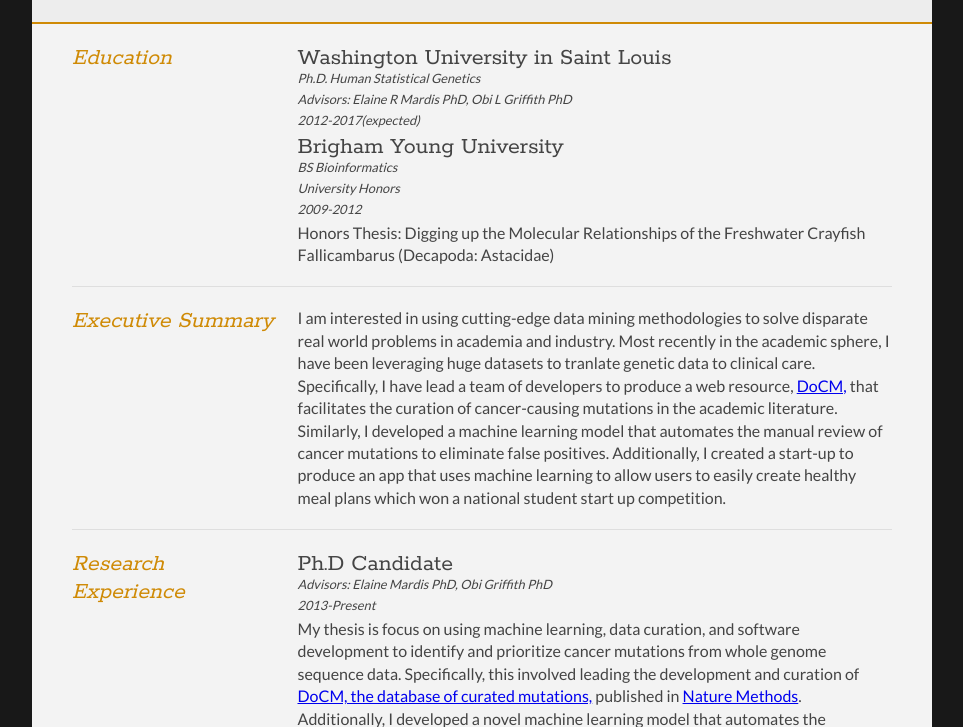
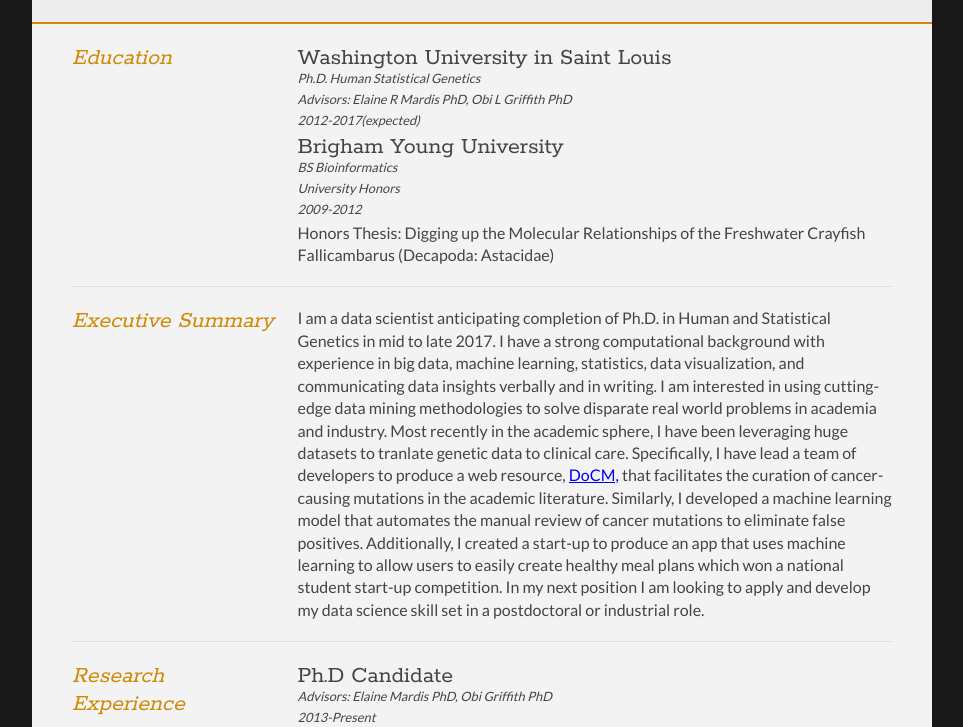
Before and after one commit to bainscou/bainscou.github.io, a plain HTML site: page cv/index.html in a window 1280 px wide. Shown: the part 191-918 px from the top of the page, without its empty margins (158-1121 px from the left). Drawn offline with Linux system fonts and the light colour scheme.

Commit message:
update summary

```diff
--- a/cv/index.html
+++ b/cv/index.html
@@ -97,7 +97,11 @@
 			<div class="sectionContent">
 				<article>
 					<p>
-					I am interested in using cutting-edge data mining methodologies to solve
+					I am a data scientist anticipating completion of Ph.D. in Human and Statistical
+					Genetics in mid to late 2017.  I have a strong computational background with
+					experience in big data, machine learning, statistics, data visualization, and
+					communicating data insights verbally and in writing. I am interested in using
+					cutting-edge data mining methodologies to solve
 					disparate real world problems in academia and industry. Most recently in the
 					academic sphere, I have been leveraging huge datasets to tranlate genetic data
 					to clinical care. Specifically, I have lead a team of developers to produce a
@@ -106,7 +110,9 @@
 					literature. Similarly, I developed a machine learning model that automates the manual
 					review of cancer mutations to eliminate false positives. Additionally, I created
 					a start-up to produce an app that uses machine learning to allow users to easily
-					create healthy meal plans which won a national student start up competition.</p>
+					create healthy meal plans which won a national student start-up competition.
+					In my next position I am looking to apply and develop my data science skill set
+					in a postdoctoral or industrial role.</p>
 				</article>
 
 			</div>
@@ -124,7 +130,7 @@
 					<h2>Ph.D Candidate</h2>
 					<p class="subDetails">Advisors: Elaine Mardis PhD, Obi Griffith PhD</p>
 					<p class="subDetails">2013-Present</p>
-					<p>My thesis is focus on using machine learning, data curation, and software
+					<p>My thesis is focused on using machine learning, data curation, and software
 					development to identify and prioritize cancer mutations from whole genome
 					sequence data. Specifically, this involved leading the development and curation
 					of <a   href="http://docm.genome.wustl.edu" target="_blank">DoCM, the
```
